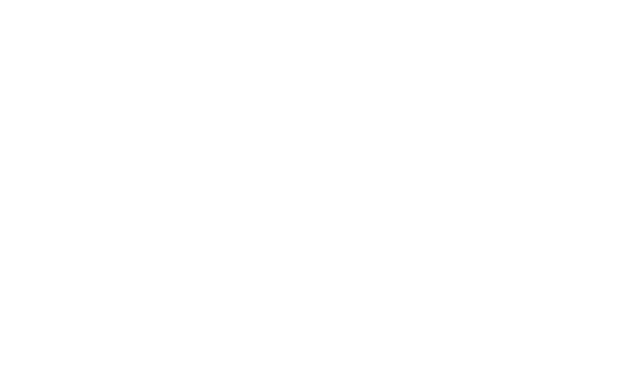
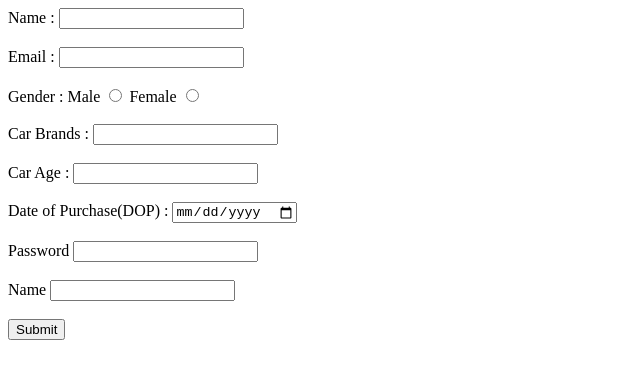
Before and after one commit to acciojob/car-insurance-form-sonarinayat, a website: page main.html in a window 1280 px wide. Shown: the whole page, without its empty margins (0-640 px from the left). Drawn offline with Linux system fonts and the light colour scheme.

Commit message:
created a submission

```diff
--- a/main.html
+++ b/main.html
@@ -8,6 +8,31 @@
 
 <body>
 	<!-- the entire body must be written by student -->
+	<form>
+		<label id="name">Name : </label>
+		<input type="text" id="name" ><br><br>
+		<label id="email">Email : </label>
+		<input type="email" id="email"  ><br><br>
+		<owner>Gender : </owner>
+		<label id="male">Male</label>
+		<input type="radio" name="gender" id="male">
+		<label id="female">Female</label>
+		<input type="radio" name="gender" id="female"><br><br>
+		<label id="cars">Car Brands : </label>
+		<input type="text" id="cars"><br><br>
+		<label id="age">Car Age : </label>
+		<input type="number" id="age"><br><br>
+		<label id="dop">Date of Purchase(DOP) : </label>
+		<input type="date" id="dop"><br><br>
+		<label id="password">Password</label>
+		<input type="password" id="password"><br><br>
+		<label id="n">Name</label>
+		<input type="text" id="name"><br><br>
+		<button typr="submit" form="form1" value="">Submit</button>
+
+
+
+	</form>
     <script type="text/javascript" src="./script.js">
 </script>
 
```
